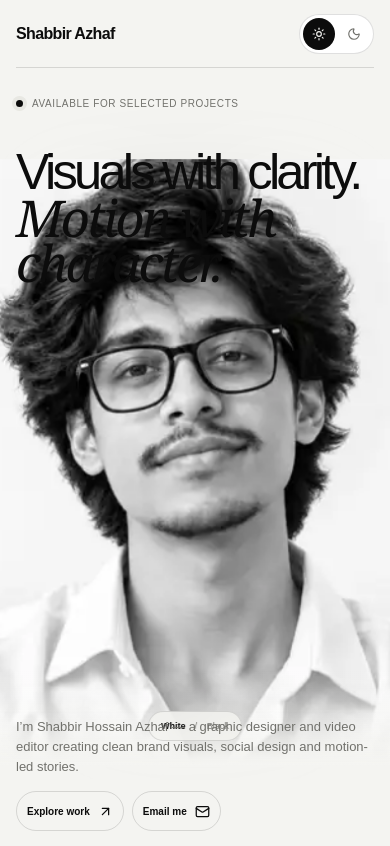
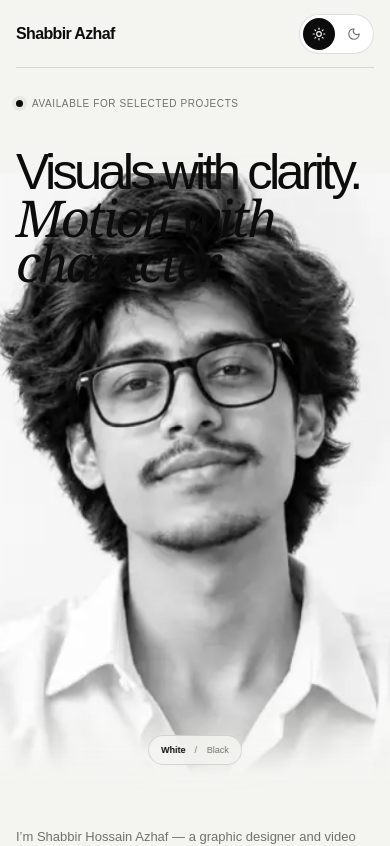
Before and after one commit to shabbirhossaingd-prog/portfolio-web, a Next.js app: page / in a window 390 px wide. Shown: the top 846 px of the page. Built offline with nearby package versions, Linux system fonts and the light colour scheme; no server answers; the database is empty.

Commit message:
Fix mobile hero text below theme switch

```diff
--- a/app/globals.css
+++ b/app/globals.css
@@ -4230,3 +4230,42 @@ button, input, select, textarea { font: inherit; }
     border-radius: 10px;
   }
 }
+
+
+/* Mobile hero: keep description below theme switch */
+@media (max-width: 760px) {
+  .mono-hero {
+    min-height: 930px !important;
+  }
+
+  .hero-portrait-stage {
+    height: 520px !important;
+    bottom: 190px !important;
+  }
+
+  .portrait-mode {
+    bottom: 14px !important;
+  }
+
+  .hero-bottom {
+    bottom: 26px !important;
+    grid-template-columns: 1fr !important;
+    gap: 14px !important;
+  }
+
+  .hero-bottom p {
+    max-width: 100% !important;
+    margin: 0 !important;
+  }
+}
+
+@media (max-width: 460px) {
+  .mono-hero {
+    min-height: 900px !important;
+  }
+
+  .hero-portrait-stage {
+    height: 470px !important;
+    bottom: 188px !important;
+  }
+}
```
